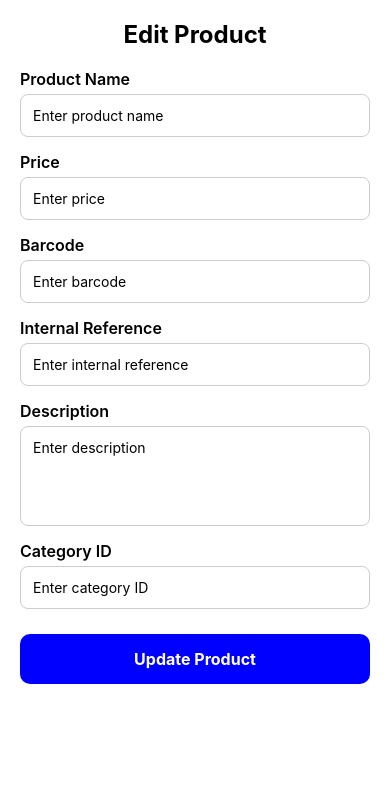
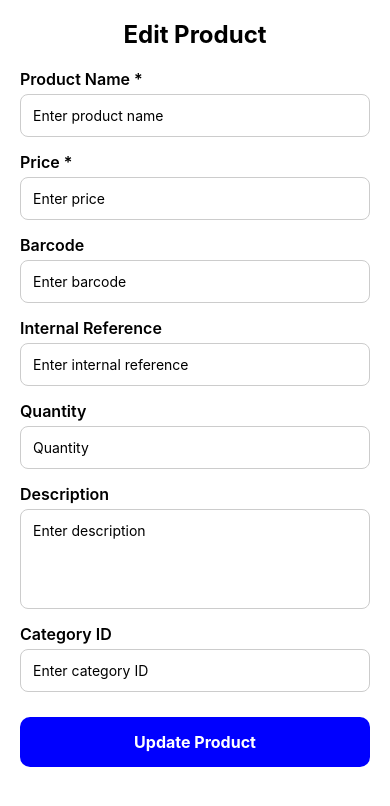
Before and after one commit to vinodiNK/Inventory_app, a React Native app: screen /EditProduct in a window 390 px wide. Shown: the top 806 px of the page. Built offline with nearby package versions, Linux system fonts and the light colour scheme.

Commit message:
update edit product page

```diff
--- a/src/screens/AddProductScreen.js
+++ b/src/screens/AddProductScreen.js
@@ -35,6 +35,8 @@ export default function AddProductScreen({
   const [categoryId, setCategoryId] =
     useState("");
 
+  const [nameError, setNameError] = useState("");
+  const [priceError, setPriceError] = useState("");
   const [categories, setCategories] =
     useState([]);
 
@@ -63,14 +65,38 @@ export default function AddProductScreen({
   };
 
   const handleAdd = async () => {
+    setNameError("");
+    setPriceError("");
+
+    const trimmedName = name.trim();
+    const trimmedPrice = price.trim();
+
+    let hasError = false;
+
+    if (!trimmedName) {
+      setNameError("Product name is required");
+      hasError = true;
+    }
+
+    if (!trimmedPrice) {
+      setPriceError("Price is required");
+      hasError = true;
+    } else if (!/^[0-9]+$/.test(trimmedPrice)) {
+      setPriceError("Price must be an integer value");
+      hasError = true;
+    }
+
+    if (hasError) {
+      return;
+    }
 
     try {
 
       const productData = {
 
-        name,
+        name: trimmedName,
 
-        list_price: parseFloat(price),
+        list_price: parseInt(trimmedPrice, 10),
 
         barcode,
 
@@ -118,22 +144,36 @@ export default function AddProductScreen({
         Add Product
       </Text>
 
-      <Text style={styles.label}>Product Name</Text>
+      <Text style={styles.label}>Product Name *</Text>
       <TextInput
         placeholder="Enter product name"
         style={styles.input}
         value={name}
-        onChangeText={setName}
+        onChangeText={(text) => {
+          setName(text);
+          if (nameError) setNameError("");
+        }}
       />
+      {nameError ? (
+        <Text style={styles.errorText}>{nameError}</Text>
+      ) : null}
 
-      <Text style={styles.label}>Price</Text>
+      <Text style={styles.label}>Price *</Text>
       <TextInput
         placeholder="Enter price"
         style={styles.input}
         value={price}
-        onChangeText={setPrice}
+        onChangeText={(text) => {
+          const sanitized = text.replace(/[^0-9]/g, "");
+          setPrice(sanitized);
+          if (priceError) setPriceError("");
+        }}
         keyboardType="numeric"
       />
+      {priceError ? (
+        <Text style={styles.errorText}>{priceError}</Text>
+      ) : null}
+
 
       <Text style={styles.label}>Barcode</Text>
       <TextInput
@@ -224,6 +264,12 @@ const styles = StyleSheet.create({
     fontWeight: "600",
   },
 
+  errorText: {
+    color: "red",
+    marginBottom: 10,
+    fontSize: 14,
+  },
+
   button: {
     backgroundColor: "green",
     padding: 15,
--- a/src/screens/EditProductScreen.js
+++ b/src/screens/EditProductScreen.js
@@ -41,12 +41,18 @@ export default function EditProductScreen({
       product?.description_sale ?? ""
     );
 
+  const [quantity, setQuantity] = useState(
+    product?.qty_available?.toString() ?? ""
+  );
+
   const [categoryId, setCategoryId] =
     useState(
       product?.categ_id?.[0]?.toString() ??
         ""
     );
 
+  const [nameError, setNameError] = useState("");
+  const [priceError, setPriceError] = useState("");
   const [categories, setCategories] =
     useState([]);
 
@@ -84,15 +90,39 @@ export default function EditProductScreen({
 
 
   const handleUpdate = async () => {
+    setNameError("");
+    setPriceError("");
+
+    const trimmedName = name.trim();
+    const trimmedPrice = price.trim();
+
+    let hasError = false;
+
+    if (!trimmedName) {
+      setNameError("Product name is required");
+      hasError = true;
+    }
+
+    if (!trimmedPrice) {
+      setPriceError("Price is required");
+      hasError = true;
+    } else if (!/^[0-9]+$/.test(trimmedPrice)) {
+      setPriceError("Price must be an integer value");
+      hasError = true;
+    }
+
+    if (hasError) {
+      return;
+    }
 
     try {
 
       const updatedData = {
 
-        name: name,
+        name: trimmedName,
 
 
-        list_price: Number(price),
+        list_price: Number(trimmedPrice),
 
         barcode: barcode,
 
@@ -151,22 +181,35 @@ export default function EditProductScreen({
         Edit Product
       </Text>
 
-      <Text style={styles.label}>Product Name</Text>
+      <Text style={styles.label}>Product Name *</Text>
       <TextInput
         placeholder="Enter product name"
         style={styles.input}
         value={name}
-        onChangeText={setName}
+        onChangeText={(text) => {
+          setName(text);
+          if (nameError) setNameError("");
+        }}
       />
+      {nameError ? (
+        <Text style={styles.errorText}>{nameError}</Text>
+      ) : null}
 
-      <Text style={styles.label}>Price</Text>
+      <Text style={styles.label}>Price *</Text>
       <TextInput
         placeholder="Enter price"
         style={styles.input}
         value={price}
-        onChangeText={setPrice}
+        onChangeText={(text) => {
+          const sanitized = text.replace(/[^0-9]/g, "");
+          setPrice(sanitized);
+          if (priceError) setPriceError("");
+        }}
         keyboardType="numeric"
       />
+      {priceError ? (
+        <Text style={styles.errorText}>{priceError}</Text>
+      ) : null}
 
       <Text style={styles.label}>Barcode</Text>
       <TextInput
@@ -182,6 +225,14 @@ export default function EditProductScreen({
         style={styles.input}
         value={defaultCode}
         onChangeText={setDefaultCode}
+      />
+
+      <Text style={styles.label}>Quantity</Text>
+      <TextInput
+        placeholder="Quantity"
+        style={styles.input}
+        value={quantity}
+        editable={false}
       />
 
       <Text style={styles.label}>Description</Text>
@@ -247,6 +298,12 @@ const styles = StyleSheet.create({
     fontWeight: "600",
   },
 
+  errorText: {
+    color: "red",
+    fontSize: 14,
+    marginBottom: 10,
+  },
+
   button: {
     backgroundColor: "blue",
     padding: 15,
```
